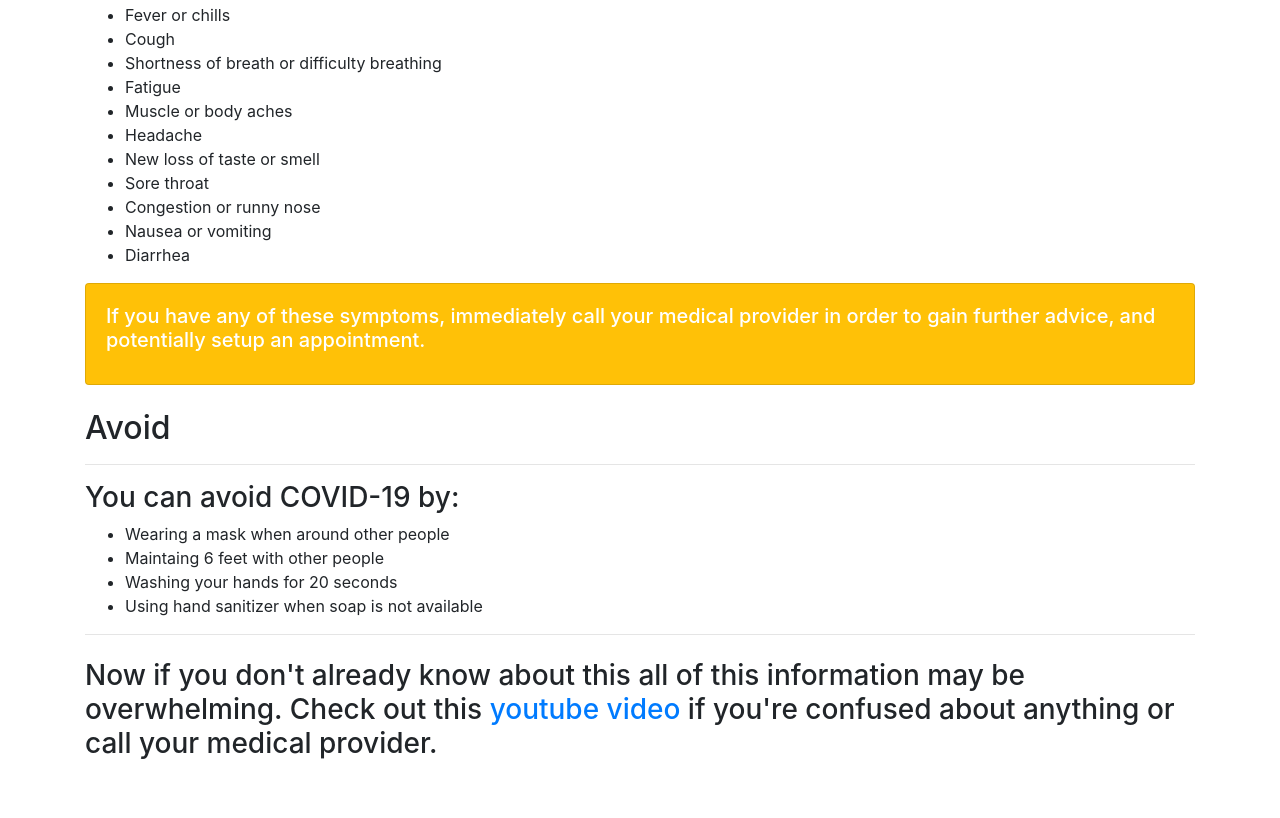
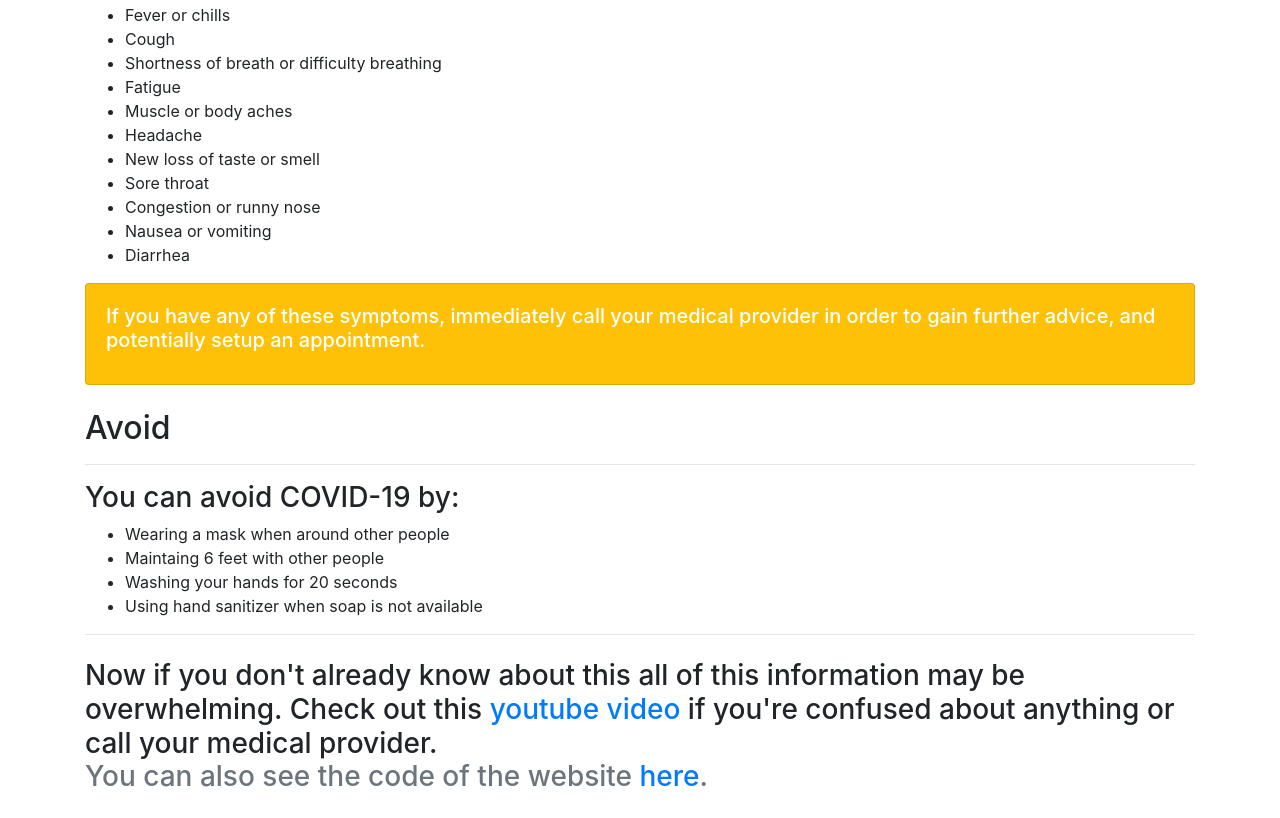
Before and after one commit to allistairhakim/COVID-19, a plain HTML site: page index.html in a window 1280 px wide. Shown: the part 863-1681 px from the top of the page. Before the commit the page ends 1647 px from the top, so only its background shows below. Drawn offline with nearby package versions, Linux system fonts and the light colour scheme.

Commit message:
Update index.html

```diff
--- a/index.html
+++ b/index.html
@@ -55,6 +55,7 @@
       <h3 class = "my-4">
         Now if you don't already know about this all of this information may be overwhelming.
         Check out this <a href="https://www.youtube.com/watch?v=dQw4w9WgXcQ">youtube video</a> if you're confused about anything or call your medical provider.
+        <p class="text-muted">You can also see the code of the website <a href="https://github.com/allistairhakim/COVID-19">here</a>.</p>
       </h3>
     </div>
     <!-- Option 1: jQuery and Bootstrap Bundle (includes Popper) -->
```
